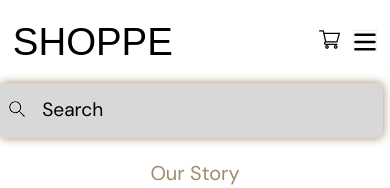
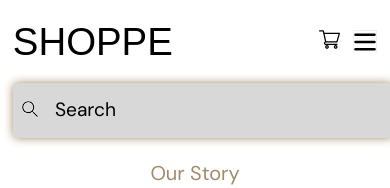
Before and after one commit to danieldraganweb/shoppe-next-app, a Next.js app: page /ourstory in a window 390 px wide. Shown: the top 188 px of the page. Built offline with nearby package versions, Linux system fonts and the light colour scheme; a web font is replaced by a local one.

Commit message:
fix search bar responsivenes

```diff
--- a/app/components/Navbar.tsx
+++ b/app/components/Navbar.tsx
@@ -151,6 +151,8 @@ const Navbar: React.FC = () => {
             </ul>
           </nav>
         </main>
+      </div>
+      <div>
         <SearchBar />
       </div>
     </>
--- a/app/components/SearchBar.tsx
+++ b/app/components/SearchBar.tsx
@@ -4,6 +4,7 @@ import SearchSVG from "./SearchSVG";
 
 const SearchBar = () => {
   return (
+    <div className={styles.searchBarWrapper}>
       <div className={styles.searchBarContainer}>
         <SearchSVG />
         <input
@@ -12,6 +13,7 @@ const SearchBar = () => {
           placeholder="Search"
         />
       </div>
+    </div>
   );
 };
 
--- a/app/styles/components/Navbar.module.scss
+++ b/app/styles/components/Navbar.module.scss
@@ -4,7 +4,6 @@
 @use './app/styles/base/_variables' as *;
 @use './app/styles/utils/_mixins';
 @use './app/styles/utils/_functions' as *;
-
 
 .navbar {
     background-color: $secondary-color;
--- a/app/styles/components/SearchBar.module.scss
+++ b/app/styles/components/SearchBar.module.scss
@@ -6,10 +6,11 @@
 @use './app/styles/utils/_functions' as *;
 
 .searchBarContainer {
+    width: 100%;
+    max-width: 470px;
     margin: 0 auto;
     font-family: $primary-font;
     display: none;
-    padding: 0.5rem;
     box-sizing: border-box;
     .searchInput {
         display: none;
@@ -18,6 +19,10 @@
 
 
 @media screen and (max-width: 500px) {
+    .searchBarWrapper{
+        // background-color: aquamarine;
+        padding: 0 0.5em 0 0.5em ;
+    }
     .searchBarContainer {
         box-sizing: border-box;
         padding: 0.5rem;
@@ -26,9 +31,8 @@
         flex-direction: row;
         align-items: center;
         justify-content: center;
-        max-width: 470px;
-        width: 94%;
-        height: auto;
+        max-width:500px;
+        width: 100%;
         background-color: $quaternary-color;
         border-radius: 5px;
         box-shadow: 0px 0px 10px 0px $quinary-color;
@@ -52,10 +56,10 @@
             }
         }
     }
-    @media screen and (max-width: 350px) {
-        .searchBarContainer{
-            width: 100%;
-            max-width: 314px;
-        }
+//     @media screen and (max-width: 350px) {
+//         .searchBarContainer{
+//             width: 100%;
+//             max-width: 300px;
+//         }
+// }
 }
-}
```
Lines whose indentation alone changed are shown as unchanged.
